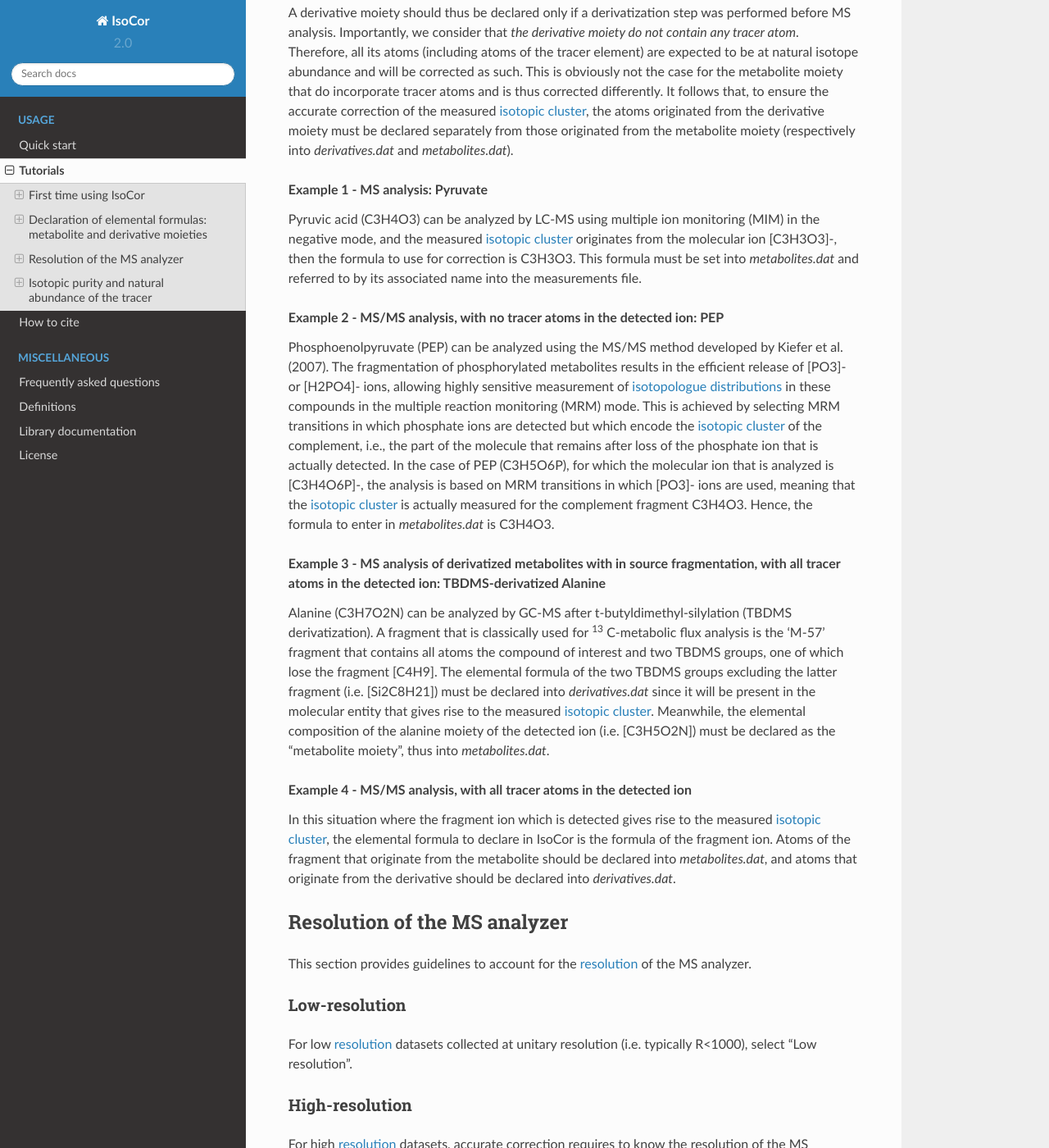
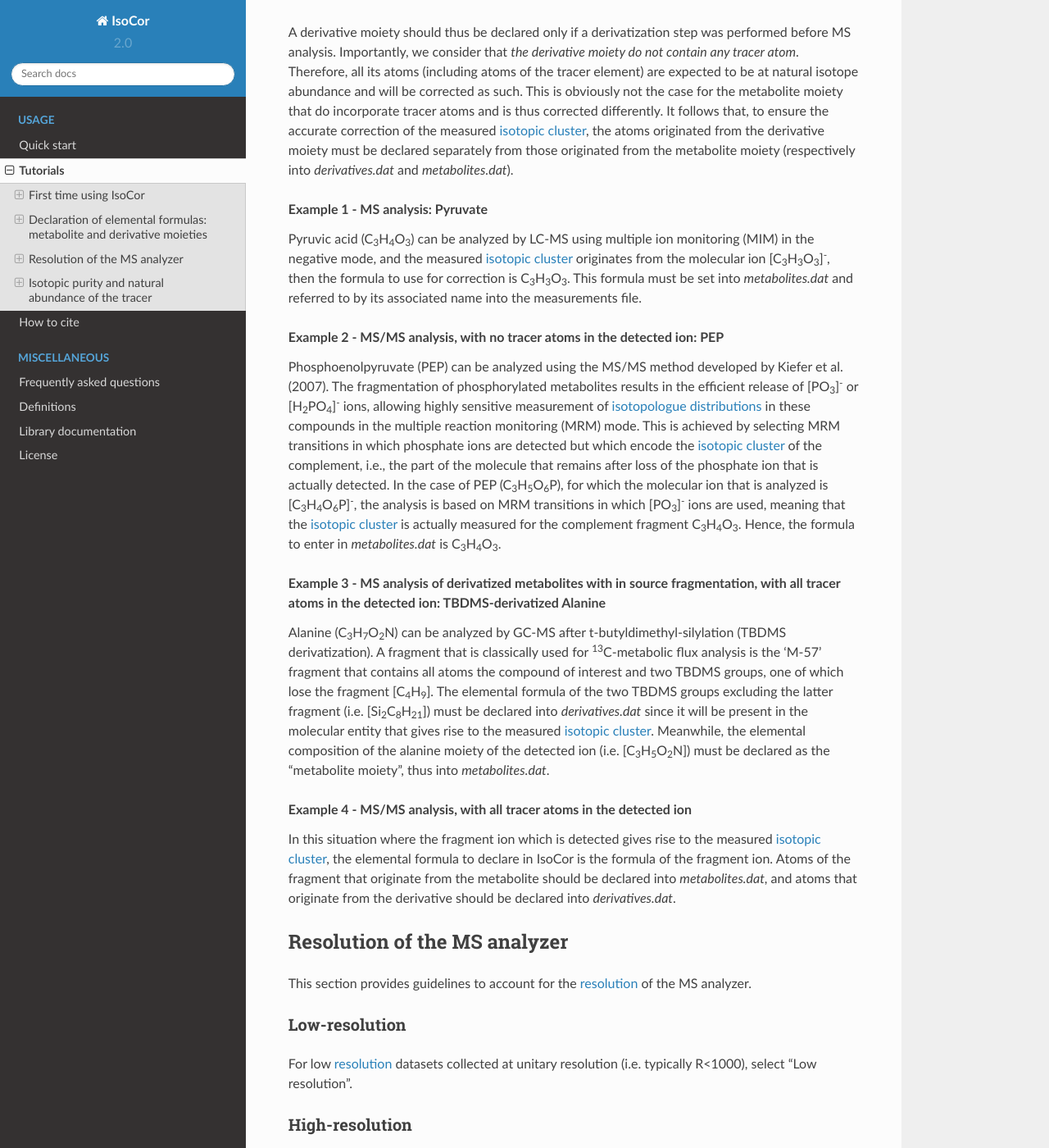
Before and after one commit to MetaSys-LISBP/IsoCor, a Sphinx documentation site: the page built from doc/tutorials.rst, in a window 1280 px wide and 1400 px high, scrolled down 6127 px. Shown: the whole window at 82% size. Built offline with Sphinx 7.4.7 and the Read the Docs theme 2.0.0, drawn with Linux system fonts in a browser that asks for light colours; some of the changed text lies outside the part shown.

Commit message:
chore: doc typos

```diff
--- a/doc/tutorials.rst
+++ b/doc/tutorials.rst
@@ -118,12 +118,12 @@
 
 :name: Metabolite name or abbreviation, e.g: "pyruvic acid" or "PYR".
 :formula: Elemental formula of the metabolite moiety of the molecular entity that
-          gives rise to the measured :ref:`isotopic cluster <isotopic cluster>`; e.g: "C3H4O3". See also :ref:`Formulas`.
+          gives rise to the measured :ref:`isotopic cluster <isotopic cluster>`; e.g: "C\ :sub:`3`\ H\ :sub:`4`\ O\ :sub:`3`\ ". See also :ref:`Formulas`.
 
 :download:`Example file <../isocor/data/Metabolites.dat>`.
 
 A pre-configured metabolites database can be found in IsoCor data directory and should be edited according to the users needs.
-It is located in user main directory at `yourusername/isocordb/Metabolites.dat`.
+It is located in user main directory at `<youruserdirectory>/isocordb/Metabolites.dat`.
 
 
 *Derivatives database (Derivatives.dat)*
@@ -137,19 +137,19 @@
 
 :name: Derivative name or abbrevation, e.g: "t-butyldimethyl-silylation" or "M-57".
 :formula: Elemental formula of the derivative moiety of the molecular entity that
-          gives rise to the measured :ref:`isotopic cluster <isotopic cluster>`; e.g: "Si2C8H21". See also :ref:`Formulas`.
+          gives rise to the measured :ref:`isotopic cluster <isotopic cluster>`; e.g: "Si\ :sub:`2`\ C\ :sub:`8`\ H\ :sub:`21`\ ". See also :ref:`Formulas`.
 
 :download:`Example file <../isocor/data/Derivatives.dat>`.
 
 A pre-configured derivatives database can be found in IsoCor data directory and should be edited according to the users needs.
-It is located in the user main directory at `yourusername/isocordb/Derivatives.dat`.
+It is located in the user main directory at `<youruserdirectory>/isocordb/Derivatives.dat`.
 
 
 *Custom databases*
 --------------------------------------------------------------------------------
 
 IsoCor data directory is created at the first run of IsoCor with pre-configured
-databases files in the user main directory (`yourusername/isocordb/`).
+databases files in the user main directory (`<youruserdirectory>/isocordb/`).
 These files should be edited according to the users needs,
 e.g. to add some metabolites and derivatives formulas.
 
@@ -269,9 +269,9 @@
 
 .. topic:: Example 1 - MS analysis: Pyruvate
 
-          Pyruvic acid (C3H4O3) can be analyzed by LC-MS using multiple
-          ion monitoring (MIM) in the negative mode, and the measured :ref:`isotopic cluster <isotopic cluster>` originates from the molecular ion [C3H3O3]-, then the
-          formula to use for correction is C3H3O3.
+          Pyruvic acid (C\ :sub:`3`\ H\ :sub:`4`\ O\ :sub:`3`\ ) can be analyzed by LC-MS using multiple
+          ion monitoring (MIM) in the negative mode, and the measured :ref:`isotopic cluster <isotopic cluster>` originates from the molecular ion [C\ :sub:`3`\ H\ :sub:`3`\ O\ :sub:`3`\ ]\ :sup:`-`\ , then the
+          formula to use for correction is C\ :sub:`3`\ H\ :sub:`3`\ O\ :sub:`3`\ .
           This formula must be set into *metabolites.dat* and referred to
           by its associated name into the measurements file.
 
@@ -279,7 +279,7 @@
 
           Phosphoenolpyruvate (PEP) can be analyzed using the MS/MS method developed by
           Kiefer et al. (2007). The fragmentation of phosphorylated metabolites
-          results in the efficient release of [PO3]- or [H2PO4]- ions,
+          results in the efficient release of [PO\ :sub:`3`\ ]\ :sup:`-`\  or [H\ :sub:`2`\ PO\ :sub:`4`\ ]\ :sup:`-`\  ions,
           allowing highly sensitive measurement of :ref:`isotopologue distributions <isotopologue distribution>`
           in these compounds in the multiple reaction monitoring
           (MRM) mode. This is achieved by selecting MRM
@@ -287,21 +287,21 @@
           encode the :ref:`isotopic cluster <isotopic cluster>` of the complement, i.e., the
           part of the molecule that remains after loss of the phosphate
           ion that is actually detected.
-          In the case of PEP (C3H5O6P), for which the molecular ion that is analyzed is [C3H4O6P]-, the
-          analysis is based on MRM transitions in which [PO3]- ions are
+          In the case of PEP (C\ :sub:`3`\ H\ :sub:`5`\ O\ :sub:`6`\ P), for which the molecular ion that is analyzed is [C\ :sub:`3`\ H\ :sub:`4`\ O\ :sub:`6`\ P]\ :sup:`-`\ , the
+          analysis is based on MRM transitions in which [PO\ :sub:`3`\ ]\ :sup:`-`\  ions are
           used, meaning that the :ref:`isotopic cluster <isotopic cluster>` is actually measured for
-          the complement fragment C3H4O3. Hence, the formula to
-          enter in *metabolites.dat* is C3H4O3.
+          the complement fragment C\ :sub:`3`\ H\ :sub:`4`\ O\ :sub:`3`\ . Hence, the formula to
+          enter in *metabolites.dat* is C\ :sub:`3`\ H\ :sub:`4`\ O\ :sub:`3`\ .
 
 .. topic:: Example 3 - MS analysis of derivatized metabolites with in source fragmentation, with all tracer atoms in the detected ion: TBDMS-derivatized Alanine
 
-          Alanine (C3H7O2N) can be analyzed by GC-MS after t-butyldimethyl-silylation (TBDMS derivatization).
-          A fragment that is classically used for :sup:`13` C-metabolic flux analysis is the 'M-57'
+          Alanine (C\ :sub:`3`\ H\ :sub:`7`\ O\ :sub:`2`\ N) can be analyzed by GC-MS after t-butyldimethyl-silylation (TBDMS derivatization).
+          A fragment that is classically used for :sup:`13`\ C-metabolic flux analysis is the 'M-57'
           fragment that contains all atoms the compound of interest and two TBDMS groups,
-          one of which lose the fragment [C4H9].
-          The elemental formula of the two TBDMS groups excluding the latter fragment (i.e. [Si2C8H21])
+          one of which lose the fragment [C\ :sub:`4`\ H\ :sub:`9`\ ].
+          The elemental formula of the two TBDMS groups excluding the latter fragment (i.e. [Si\ :sub:`2`\ C\ :sub:`8`\ H\ :sub:`21`\ ])
           must be declared into *derivatives.dat* since it will be present in the molecular entity that gives rise to the measured :ref:`isotopic cluster <isotopic cluster>`.
-          Meanwhile, the elemental composition of the alanine moiety of the detected ion (i.e. [C3H5O2N]) must
+          Meanwhile, the elemental composition of the alanine moiety of the detected ion (i.e. [C\ :sub:`3`\ H\ :sub:`5`\ O\ :sub:`2`\ N]) must
           be declared as the "metabolite moiety", thus into *metabolites.dat*.
 
 .. topic:: Example 4 - MS/MS analysis, with all tracer atoms in the detected ion
@@ -425,13 +425,13 @@
          You must be aware of the corrections performed by downstream analysis tools
          and make sure that you do not correct something twice.
 
-         In a :sup:`13` C-metabolic flux analysis experiment,
+         In a :sup:`13`\ C-metabolic flux analysis experiment,
          *if the raw data has already been corrected for natural abundance of the tracer element*,
          the unlabeled position(s) of all carbon sources must be declared as unlabeled
-         with a perfect purity when calculating fluxes (e.g. CO2 input
+         with a perfect purity when calculating fluxes (e.g. CO\ :sub:`2`\  input
          should be declared as: *12C=1.0*), which might be counter-intuitive since
          you knew they were at natural abundance.
 
          In contrast, *if the raw data was not corrected for natural abundance of the tracer element*,
-         the unlabeled position(s) of all carbon sources must be declared at natural abundance when calculating fluxes (e.g. CO2 input
+         the unlabeled position(s) of all carbon sources must be declared at natural abundance when calculating fluxes (e.g. CO\ :sub:`2`\  input
          should be declared as: *12C=0.9893, 13C=0.0107*).
```
Also changed, not shown: other parts of doc/tutorials.rst (+10 -10 lines), doc/definitions.rst (+6 -6 lines), doc/faq.rst (+13 -13 lines).
